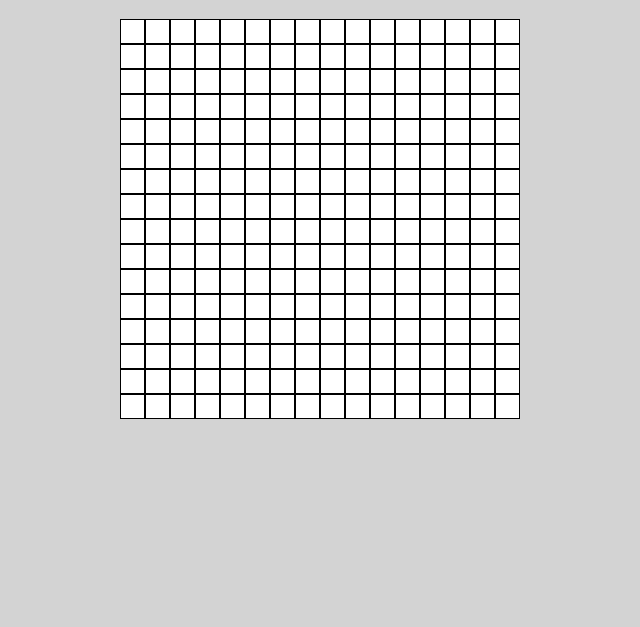
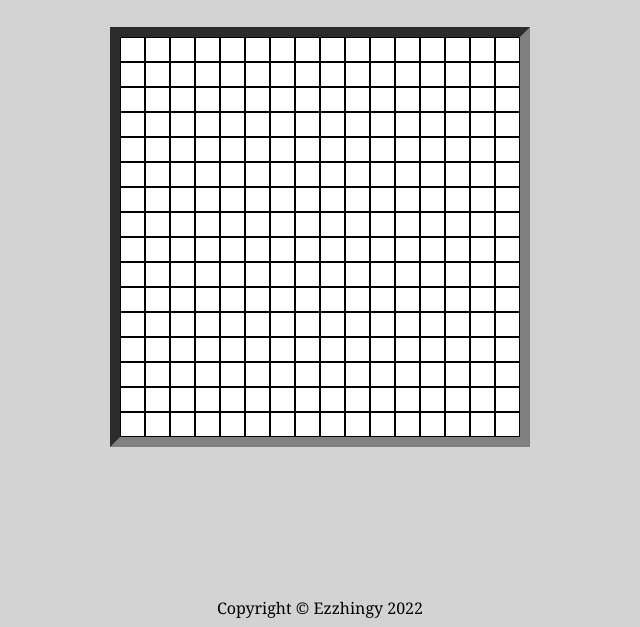
Before and after one commit to Ezzhingy/etch-a-sketch, a plain HTML site: page index.html in a window 1280 px wide. Shown: the part 189-816 px from the top of the page, without its empty margins (320-960 px from the left). Drawn offline with Linux system fonts and the light colour scheme.

Commit message:
Add footer
Added a copyright statement in the footer.
Changed the border style of the grid, to make
more appealing to users.

```diff
--- a/index.html
+++ b/index.html
@@ -19,5 +19,9 @@
     <div class="overall">
         <div class="container"></div>
     </div>
+
+    <div class="footer">
+        <p>Copyright © <a href="https://github.com/Ezzhingy">Ezzhingy</a> 2022</p>
+    </div>
 </body>
 </html>
--- a/script.js
+++ b/script.js
@@ -57,6 +57,7 @@ function changeGrid(e) {
     let gridSize;
     do {
         gridSize = prompt("Please enter a grid size (up to 100)", 16);
+
     } while (gridSize > 100 || gridSize <= 0);
 
     const container = document.querySelector(".container");
--- a/styles.css
+++ b/styles.css
@@ -1,6 +1,10 @@
 body {
     font-family: Cambria, Cochin, Georgia, Times, 'Times New Roman', serif;
     background-color: lightgrey;
+
+    min-height: 100vh;
+    display: flex;
+    flex-direction: column;
 }
 
 .container {
@@ -8,6 +12,7 @@ body {
     justify-content: center;
     width: 400px;
     height: 400px;
+    border: 10px inset grey;
 }
 
 .overall {
@@ -48,3 +53,18 @@ body {
 .btn:hover {
     background-color: lightgrey;
 }
+
+.footer {
+    margin-top: auto;
+    display: flex;
+    justify-content: center;
+}
+
+p {
+    margin: 0px;
+}
+
+a {
+    text-decoration: none;
+    color: black;
+}
```
